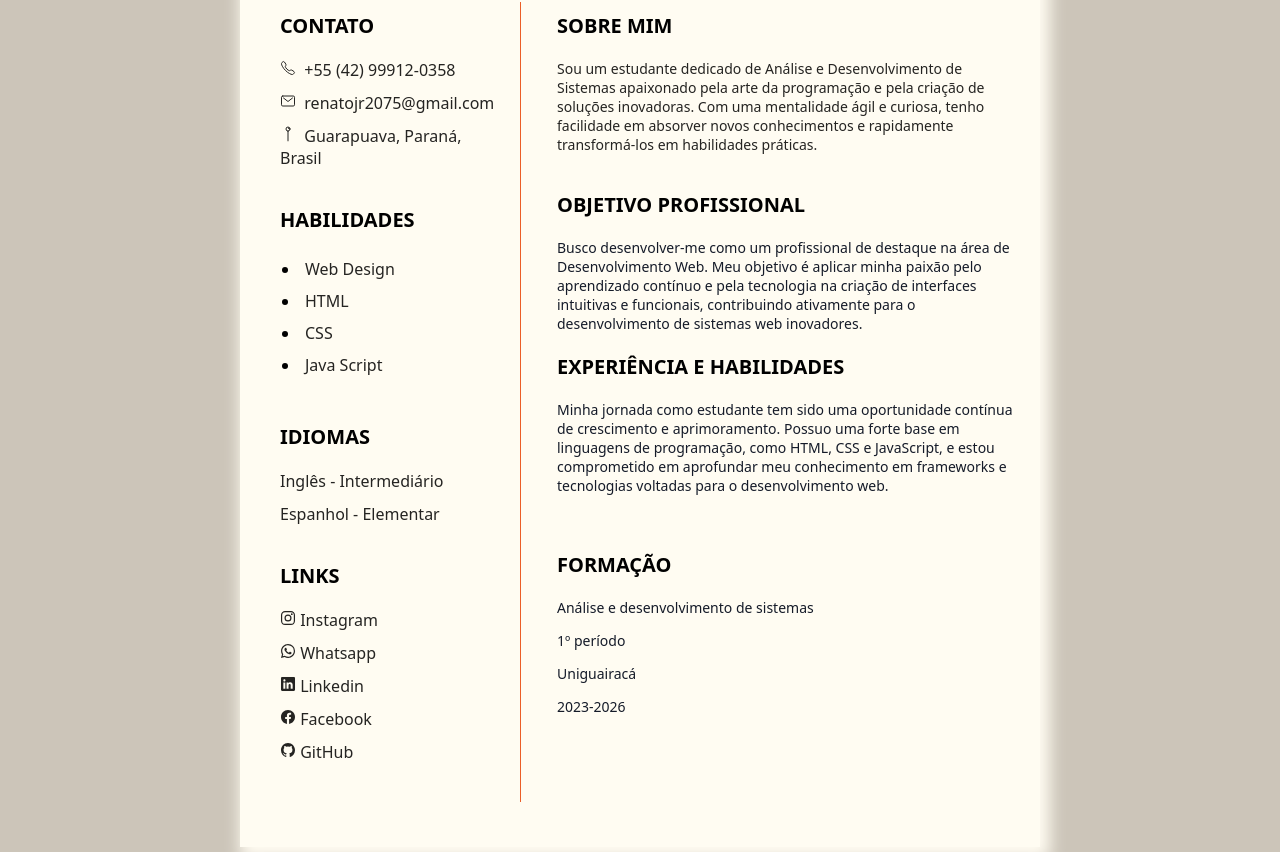
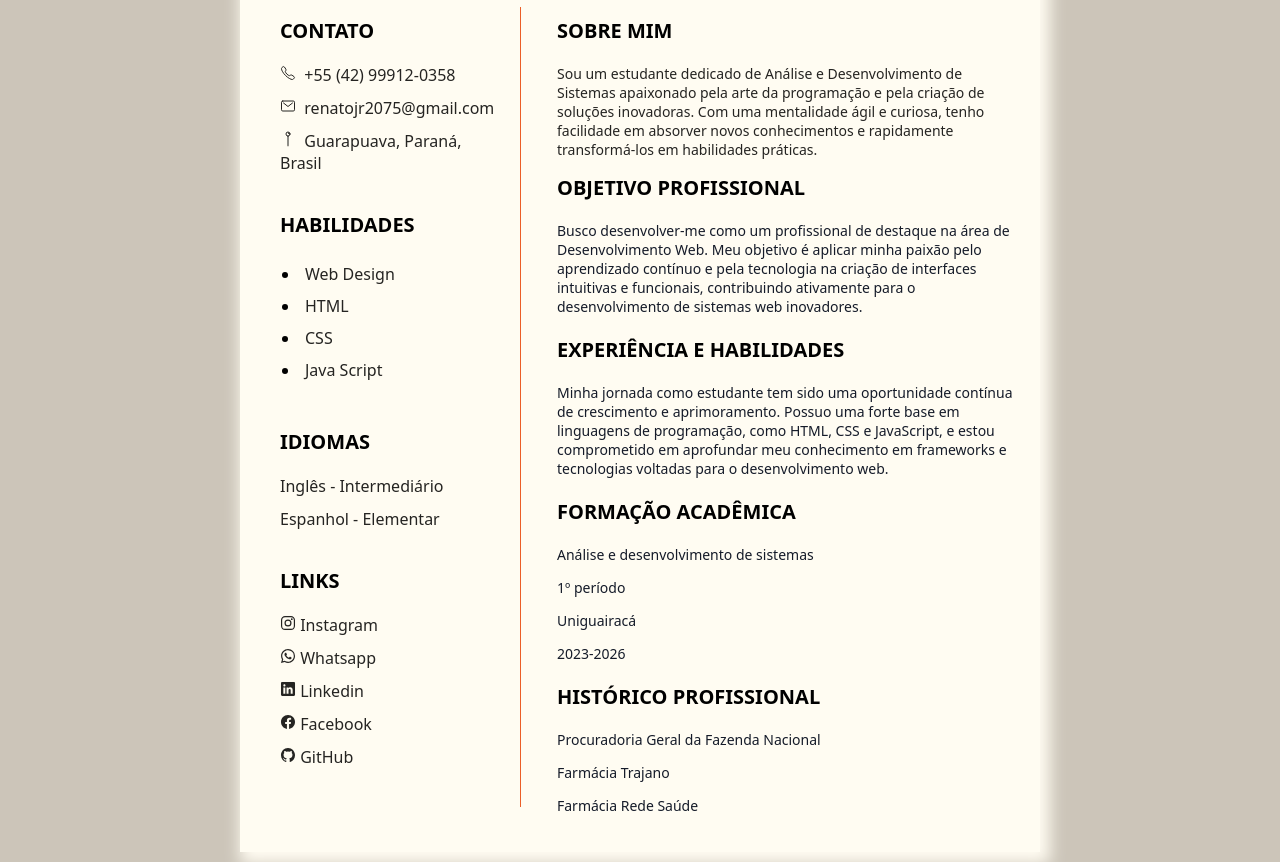
Before and after one commit to rajj0r/projeto-integrador, a plain HTML site: page index.html in a window 1280 px wide. Shown: the part 308-1170 px from the top of the page. Drawn offline with nearby package versions, Linux system fonts and the light colour scheme.

Commit message:
atualização html css

```diff
--- a/index.html
+++ b/index.html
@@ -62,21 +62,24 @@
                     <p class="head">Sobre mim</p>
                     <p class="p3" style="font-size: 14px;">Sou um estudante dedicado de Análise e Desenvolvimento de Sistemas apaixonado pela arte da programação e pela criação de soluções inovadoras. Com uma mentalidade ágil e curiosa, tenho facilidade em absorver novos conhecimentos e rapidamente transformá-los em habilidades práticas. </p>
 
-                    <br>
-
                     <p class="head">Objetivo Profissional</p>
                     <p class="p-4">Busco desenvolver-me como um profissional de destaque na área de Desenvolvimento Web. Meu objetivo é aplicar minha paixão pelo aprendizado contínuo e pela tecnologia na criação de interfaces intuitivas e funcionais, contribuindo ativamente para o desenvolvimento de sistemas web inovadores.</p>
 
                     <p class="head">Experiência e habilidades</p>
                     <p class="p-4">Minha jornada como estudante tem sido uma oportunidade contínua de crescimento e aprimoramento. Possuo uma forte base em linguagens de programação, como HTML, CSS e JavaScript, e estou comprometido em aprofundar meu conhecimento em frameworks e tecnologias voltadas para o desenvolvimento web.</p>
 
-                    <br>
-
-                    <p class="head">Formação</p>
+                    <p class="head">Formação acadêmica</p>
                     <p class="p-4">Análise e desenvolvimento de sistemas</p>
                     <p class="p-4">1º período</p>
                     <p class="p-4">Uniguairacá</p>
                     <p class="p-4">2023-2026</p>
+
+                    <p class="head">Histórico profissional</p>
+                    <p class="p-4">Procuradoria Geral da Fazenda Nacional</p>
+                    <p class="p-4">Farmácia Trajano</p>
+                    <p class="p-4">Farmácia Rede Saúde</p>
+
+
                 </div>
             </div>
 
--- a/styles.css
+++ b/styles.css
@@ -15,7 +15,7 @@ body{
     width: 800px;
     background-color: #fffcf2;
     box-shadow: 5px 7px 15px 5px #fffcf2;
-    margin: 5px auto;
+    margin: 10px auto;
 }
 
 .top-section{
```
